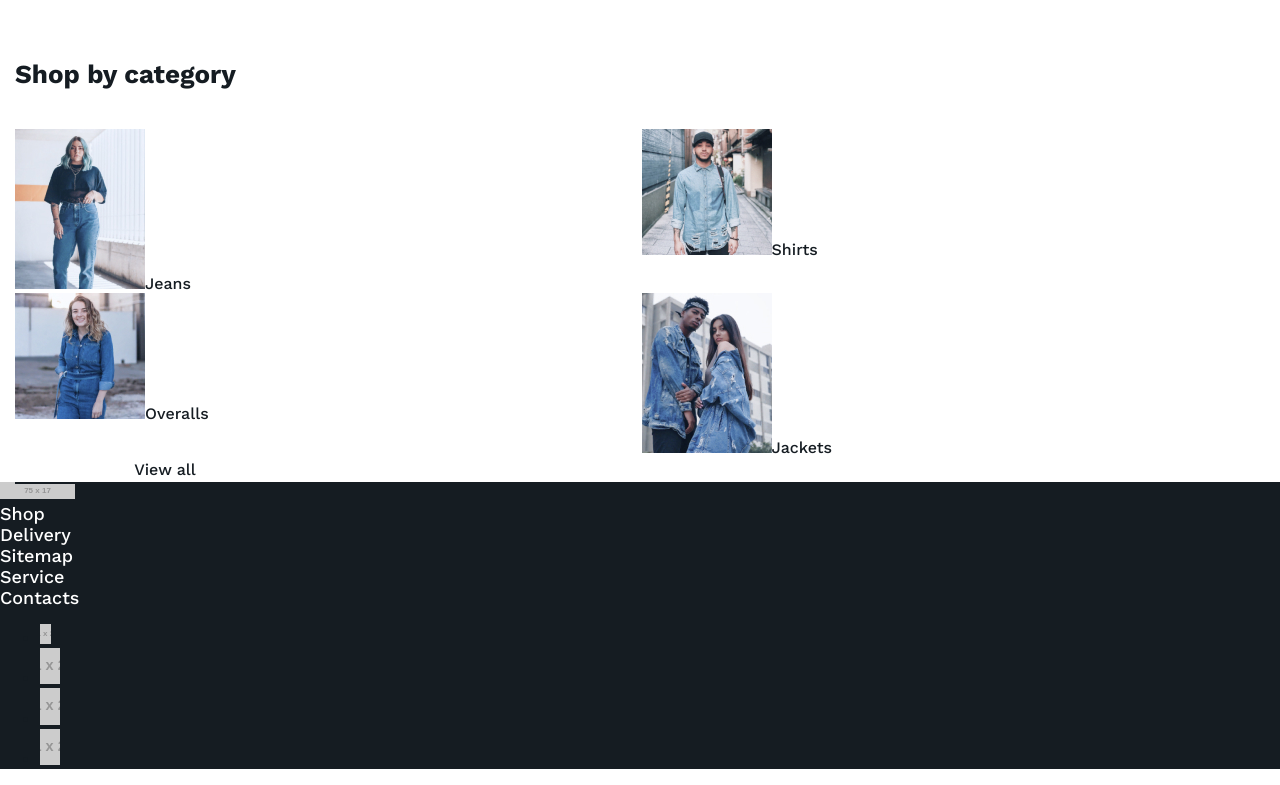
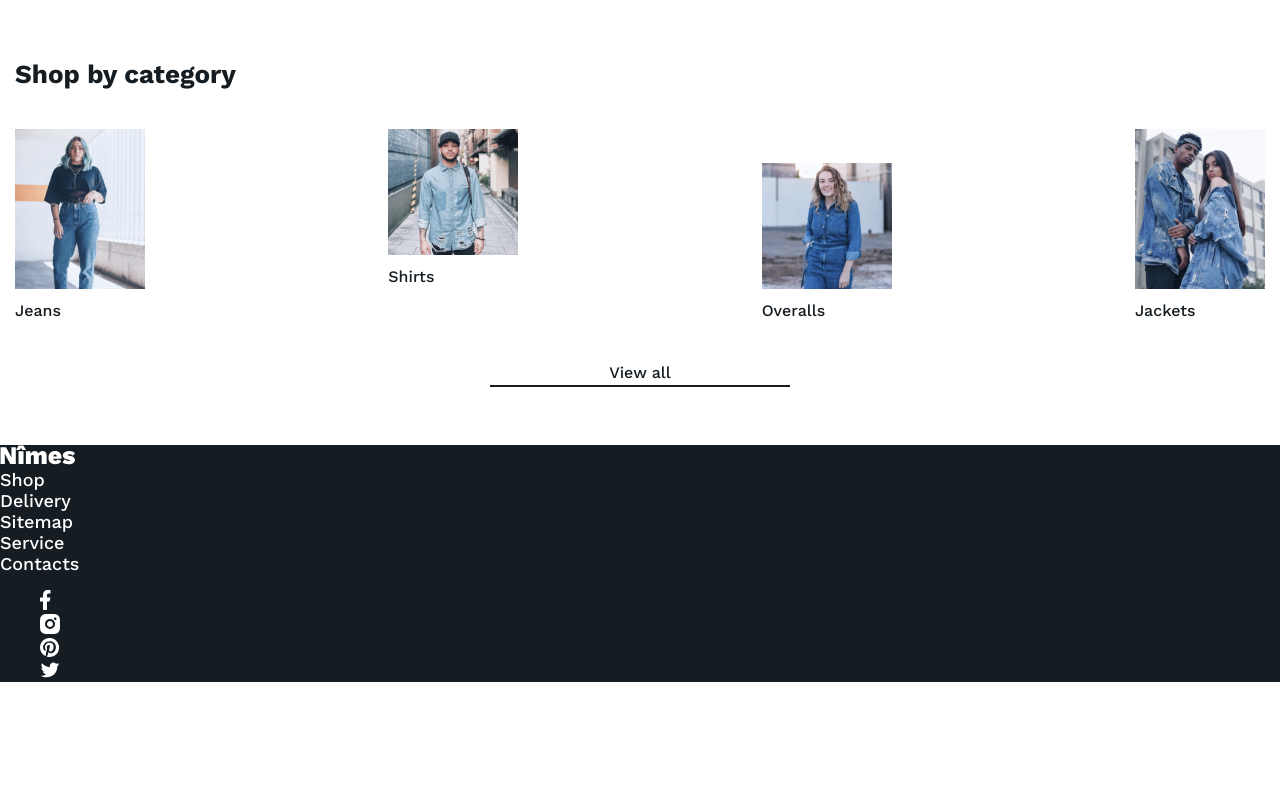
Before and after one commit to emmakravets/Nimes, a Node project: template source/index.pug in a window 1280 px wide. Shown: the part 1936-2721 px from the top of the page. After the commit the page ends 2618 px from the top, so only its background shows below. Run offline with Node 20 templates, Linux system fonts and the light colour scheme; the template is opened without the code that fills it, so the values that code supplies are empty; style sheets or scripts are compiled from the project's sources; some libraries are stand-ins or nearby versions; some web fonts are replaced.

Commit message:
Improves categories block and adds svg icons to the footer

```diff
--- a/source/index.pug
+++ b/source/index.pug
@@ -38,14 +38,14 @@ block content
       div.categories__container
         h2.categories__title Shop by category
         ul.categories__list
-          mixin categories-item(img, alt, title)
+          mixin categories-item(img, alt, title, height)
             li.categories__item
-              img.categories__image(src=img width="130" height="160" alt=alt)
+              img.categories__image(src=img width="130" height=height alt=alt)
               a.categories__name(href="#")= title
-          +categories-item("img/woman-jeans-1.jpg", "Woman in denim jeans", "Jeans")
-          +categories-item("img/man-shirts-1.jpg", "Man in denim shirt", "Shirts")
-          +categories-item("img/overalls-3.jpg", "Woman in denim overalls", "Overalls")
-          +categories-item("img/jackets.jpg", "Woman and man in denim jackets", "Jackets")
+          +categories-item("img/woman-jeans-1.jpg", "Woman in denim jeans", "Jeans", "160")
+          +categories-item("img/man-shirts-1.jpg", "Man in denim shirt", "Shirts", "126")
+          +categories-item("img/overalls-3.jpg", "Woman in denim overalls", "Overalls", "126")
+          +categories-item("img/jackets.jpg", "Woman and man in denim jackets", "Jackets", "160")
         a.categories__btn(href="#") View all
   |
   |
--- a/source/layouts/footer.pug
+++ b/source/layouts/footer.pug
@@ -1,7 +1,7 @@
 footer.main-footer
   div.main-footer__container
     a.main-footer__logo.logo
-      img.logo__image(src="http://placehold.it/75x17" width="75" height="17" alt="Nimes Shop Logo")
+      img.logo__image(src="img/footer-logo-icon.svg" width="75" height="17" alt="Nimes Shop Logo")
     nav.main-footer__nav
       ul.main-footer__nav-list
         - const footerList = ["Shop", "Delivery", "Sitemap", "Service", "Contacts"]
@@ -9,11 +9,11 @@ footer.main-footer
             li.main-footer__nav-item
               a.main-footer__nav-link(href="#")= item
     ul.main-footer__social.social
-      mixin social-item(title, width, height)
+      mixin social-item(title, src, width, height)
         li.social__item
           a.social__link(href="#" aria-label="Nimes in " + title)
-            img.social__icon(class="social__icon--" + title src="http://placehold.it/11x20" width=width height=height)
-      +social-item("facebook", "11", "20")
-      +social-item("instagram", "20", "20")
-      +social-item("pinterest", "20", "20")
-      +social-item("twitter", "20", "16")
+            img.social__icon(class="social__icon--" + title src=src width=width height=height)
+      +social-item("facebook", "img/facebook-icon.svg", "11", "20")
+      +social-item("instagram", "img/instagram-icon.svg", "20", "20")
+      +social-item("pinterest", "img/pinterest-icon.svg", "20", "20")
+      +social-item("twitter", "img/twitter-icon.svg", "20", "16")
--- a/source/sass/blocks/categories.scss
+++ b/source/sass/blocks/categories.scss
@@ -7,6 +7,7 @@
 
   width: 100%;
   padding-top: 60px;
+  padding-bottom: 60px;
 }
 
 .categories__title {
@@ -18,15 +19,32 @@
 
   width: 100%;
   margin-top: 40px;
-  display: grid;
-  grid-template-columns: auto auto;
+  display: flex;
+  flex-wrap: wrap;
+  justify-content: space-between;
+  align-items: flex-end;
+}
+
+.categories__item {
+  display: flex;
+  flex-direction: column;
+
+  &:first-child,
+  &:nth-child(2) {
+    align-self: flex-start;
+  }
 }
 
 .categories__name {
+  margin-top: 12px;
+
   font-weight: 500;
   color: $dark-gray-blue;
 }
 
 .categories__btn {
   @include underlined-btn;
+
+  margin: 0 auto;
+  margin-top: 40px;
 }
```
